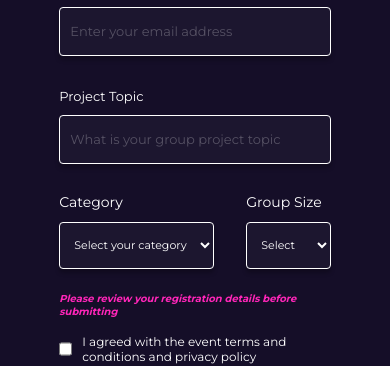
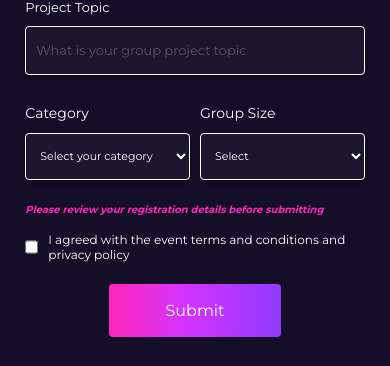
Before and after one commit to MITCHYUGAN/getLinked-WebApp, a React (Vite) app: page /register in a window 390 px wide. Shown: the part 806-1172 px from the top of the page. Built offline with nearby package versions, Linux system fonts and the light colour scheme; a web font is replaced by a local one.

Commit message:
first commit

```diff
--- a/src/styles/css/index.css
+++ b/src/styles/css/index.css
@@ -1774,9 +1774,10 @@ body {
     display: none;
   }
   .register .registerwrapper form {
-    width: 80%;
+    width: 100%;
     background-color: transparent;
     box-shadow: none;
+    padding: 0;
   }
   .register .registerwrapper form .formh1 {
     display: none;
@@ -1792,6 +1793,9 @@ body {
   }
   .register .registerwrapper form .registerformcontents .teamandphone div input, .register .registerwrapper form .registerformcontents .teamandphone div select, .register .registerwrapper form .registerformcontents .emailandtopic div input, .register .registerwrapper form .registerformcontents .emailandtopic div select {
     font-size: 13px;
+  }
+  .register .registerwrapper form .registerformcontents .selects {
+    gap: 10px;
   }
   .register .registerwrapper form .footerlastdiv h6 {
     font-size: 10px;
--- a/src/styles/scss/Pages/_Register.scss
+++ b/src/styles/scss/Pages/_Register.scss
@@ -240,9 +240,10 @@
             }
 
             form{
-                width: 80%;
+                width: 100%;
                 background-color: transparent;
                 box-shadow: none;
+                padding: 0;
 
                 .formh1{
                     display: none;
@@ -265,6 +266,10 @@
                             }
                         }
                     }
+
+                    .selects{
+                        gap: 10px;
+                    }
                 }
 
                 .footerlastdiv {
```
Also changed, not shown: 1 other file (tests, documents, lock files or other folders).
